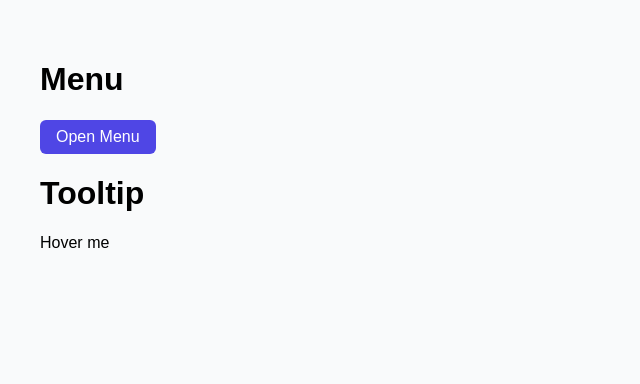
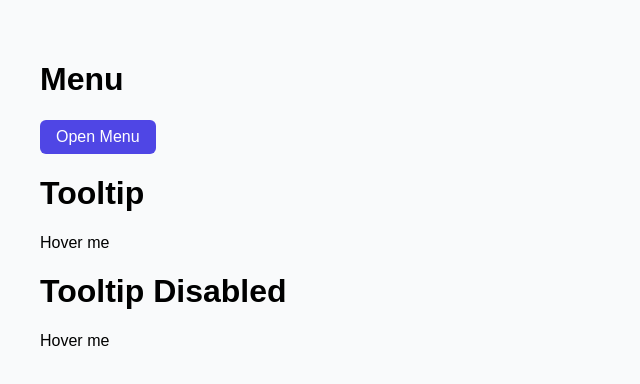
Before and after one commit to DaniiM/vueless-ui, a Vue app: page / in a window 1280 px wide. Shown: the top 384 px of the page, without its empty margins (0-640 px from the left). Built offline with nearby package versions, Linux system fonts and the light colour scheme.

Commit message:
feat: added disabled prop for tooltip, added tooltip close upon esc pressed

```diff
--- a/src/App.vue
+++ b/src/App.vue
@@ -16,7 +16,13 @@
   </Menu>
 
   <h1>Tooltip</h1>
-  <Tooltip placement="right">
+  <Tooltip placement="bottom">
+    <TooltipTrigger>Hover me</TooltipTrigger>
+    <TooltipContent>Hello</TooltipContent>
+  </Tooltip>
+
+  <h1>Tooltip Disabled</h1>
+  <Tooltip placement="bottom" disabled>
     <TooltipTrigger>Hover me</TooltipTrigger>
     <TooltipContent>Hello</TooltipContent>
   </Tooltip>
--- a/src/components/tooltip/Tooltip.vue
+++ b/src/components/tooltip/Tooltip.vue
@@ -1,6 +1,7 @@
 <script setup>
-  import { ref, provide } from 'vue';
+  import { ref, provide, onBeforeUnmount, onMounted } from 'vue';
   import { TOOLTIP_CTX } from './context';
+  import { getKeyAction } from '../../utils/keyboard.js';
 
   const isOpen = ref(false);
   const triggerRef = ref(null);
@@ -16,12 +17,18 @@
       type: String,
       default: 'top',
     },
+    disabled: {
+      type: Boolean,
+      default: false,
+    },
   });
 
   let openTimeout = null;
   let closeTimeout = null;
 
   function scheduleOpen() {
+    if (props.disabled) return;
+
     clearTimeout(closeTimeout);
 
     openTimeout = setTimeout(() => {
@@ -38,6 +45,8 @@
   }
 
   function openNow() {
+    if (props.disabled) return;
+
     clearTimeout(openTimeout);
     clearTimeout(closeTimeout);
 
@@ -48,12 +57,36 @@
     clearTimeout(openTimeout);
     clearTimeout(closeTimeout);
 
-    isOpen.value = falseß;
+    isOpen.value = false;
   }
 
   function cancelClose() {
     clearTimeout(closeTimeout);
   }
+
+  function handleKey(event) {
+    const action = getKeyAction(event);
+
+    if (action === 'esc' && isOpen.value) {
+      closeNow();
+    }
+  }
+
+  onMounted(() => {
+    window.addEventListener('keydown', handleKey);
+  });
+
+  onBeforeUnmount(() => {
+    window.removeEventListener('keydown', handleKey);
+
+    clearTimeout(openTimeout);
+    clearTimeout(closeTimeout);
+  });
+
+  onBeforeUnmount(() => {
+    clearTimeout(openTimeout);
+    clearTimeout(closeTimeout);
+  });
 
   provide(TOOLTIP_CTX, {
     isOpen,
@@ -70,7 +103,7 @@
 </script>
 
 <template>
-  <div class="tooltip-root">
+  <div class="tooltip-root" :aria-disabled="disabled">
     <slot />
   </div>
 </template>
```
